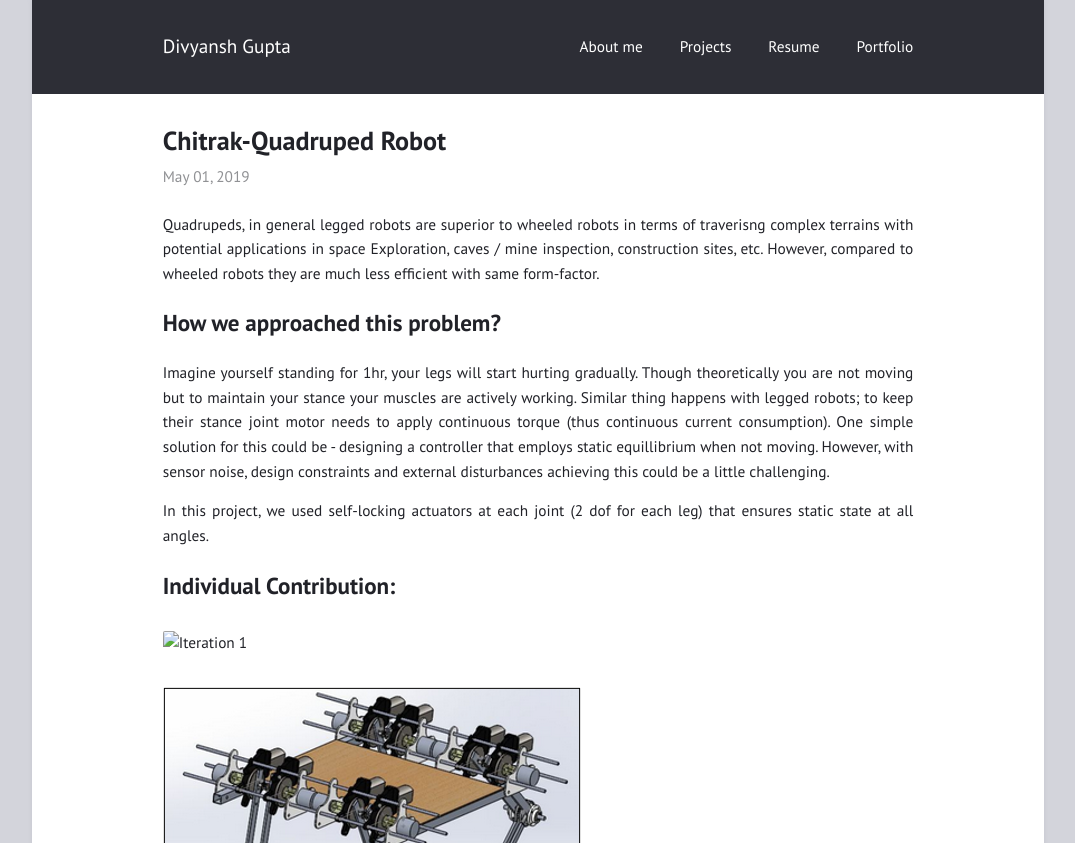
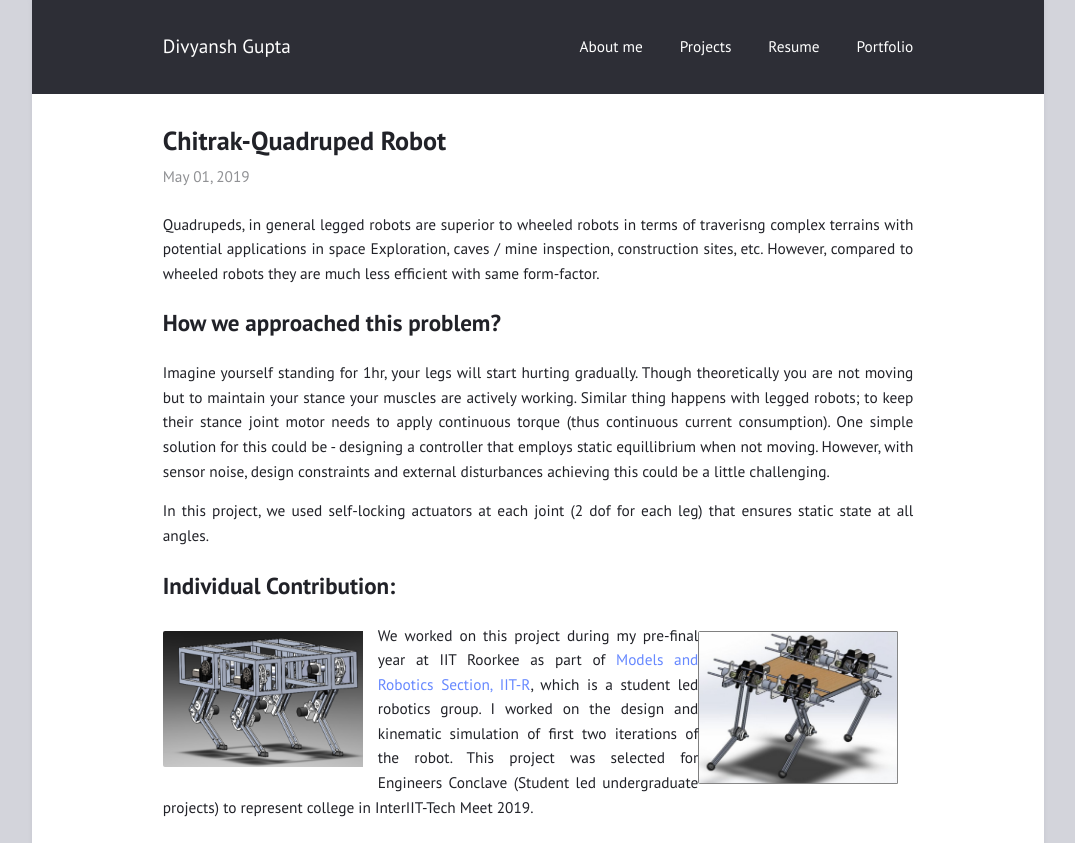
Before and after one commit to gupta-divy/gupta-divy.github.io, a Jekyll site: the page built from _posts/2019-05-01-Chitrak-Quadruped.md, in a window 1280 px wide. Shown: the top 843 px of the page, without its empty margins (102-1177 px from the left). Built offline with Jekyll 4.4.1, drawn with Linux system fonts in a browser that asks for light colours; grey boxes are pictures that could not be loaded.

Commit message:
updated chitrak page

```diff
--- a/_posts/2019-05-01-Chitrak-Quadruped.md
+++ b/_posts/2019-05-01-Chitrak-Quadruped.md
@@ -11,12 +11,12 @@ Imagine yourself standing for 1hr, your legs will start hurting gradually. Thoug
 In this project, we used self-locking actuators at each joint (2 dof for each leg) that ensures static state at all angles.
 
 ## Individual Contribution:
-![Iteration 1](/assets/Chitrak_Iteration_1.png)
+<img align="left" width="200" height="100" src="/assets/Chitrak_Iteration_1.png" style="padding-right: 15px;">
 
-![Iteration 2](/assets/Chitrak_Iteration_2.png)
+<img align="right" width="200" height="100" src="/assets/Chitrak_Iteration_2.png" style="padding-right: 15px;">
 
 We worked on this project during my pre-final year at IIT Roorkee as part of [Models and Robotics Section, IIT-R](https://mars.iitr.ac.in/), which is a student led robotics group. I worked on the design and kinematic simulation of first two iterations of the robot. This project was selected for Engineers Conclave (Student led undergraduate projects) to represent college in InterIIT-Tech Meet 2019.
 
-{% include embed.html url="https://youtu.be/embed/hBBhkbbs5qY" %}
+{% include embed.html url="https://youtu.be/embed/_hBBhkbbs5qY" %}
 
-{% include embed.html url="https://youtu.be/embed/Yxk5NU94QKA" %}
+{% include embed.html url="https://youtu.be/embed/_Yxk5NU94QKA" %}
```
Also changed, not shown: assets/Chitrak_Iteration_1.png (renamed from assets/Chitrak_Iteration 1.png).
